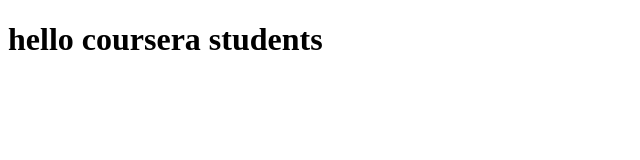
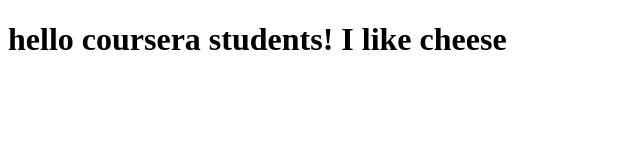
Before and after one commit to jamalchoudhry/project-xbox, a plain HTML site: page Index.html in a window 1280 px wide. Shown: the whole page, without its empty margins (0-640 px from the left). Drawn offline with Linux system fonts and the light colour scheme.

Commit message:
First web file

```diff
--- a/Index.html
+++ b/Index.html
@@ -5,6 +5,6 @@
     <title>Hello Coursera</title>
 </head>
 <body>
-<h1>hello coursera students</h1>
+<h1>hello coursera students! I like cheese</h1>
 </body>
 </html>
```
Also changed, not shown: module1/index.html (+1 -1 lines), 1 other file.
